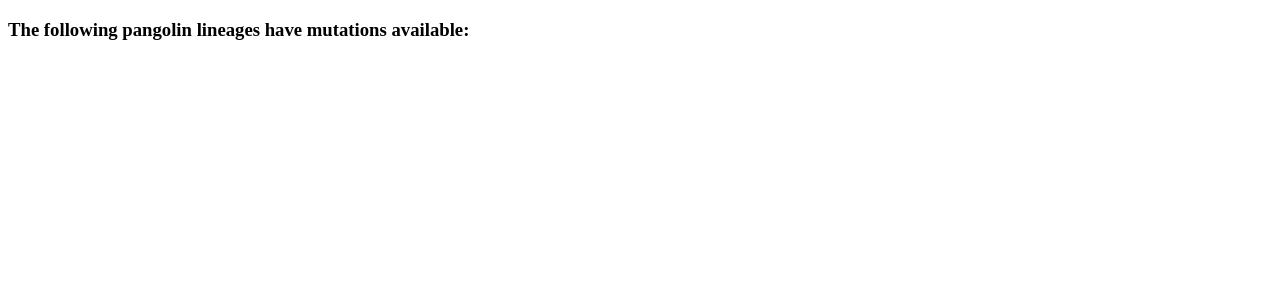
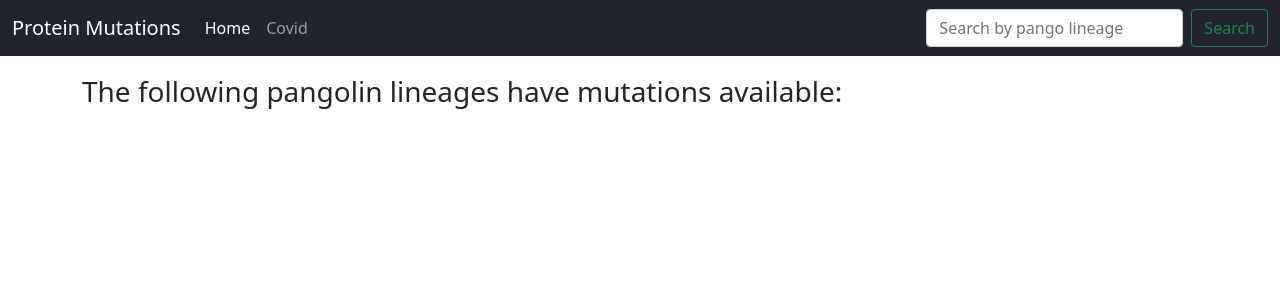
Before and after one commit to fowler-lab/Protein-Mutation-Viewer, a Flask app: page /list/pango in a window 1280 px wide. Shown: the top 300 px of the page. Run offline with Flask 2, Linux system fonts and the light colour scheme; parts of the project's set-up code (start-up, migrations or seed data) failed here and were passed over.

Commit message:
Added CSS + made mutations easier to view

```diff
--- a/app.py
+++ b/app.py
@@ -1,4 +1,4 @@
-from flask import Flask, render_template
+from flask import Flask, render_template, url_for, redirect
 import os.path
 
 
@@ -11,7 +11,16 @@
 MUTATIONS_DIR = "data/mutations/"
 DATASET = pd.read_pickle("data/MUTATIONS-Spike.pkl.gz")
 
-def get_muatation_counts(mutations):
+def get_muatation_counts(mutations, threshold=5):
+    '''Function to get the normalised number of mutations at each amino acid residue
+
+    Args:
+        mutations (list): List of mutations in GARC
+        threshold (int, optional): Threshold to consider a mutation. Defaults to 5
+
+    Returns:
+        dict: Dictionary mapping mutation_index->normalised_count
+    '''
     assert len(mutations) > 0
     mutation_counts = defaultdict(int)
     #Checking for SNPs first
@@ -25,12 +34,19 @@
     max_count = max(mutation_counts.values())
 
     def normalise(count, max_count):
-        return round(0.75* (count / max_count)**2 + 0.25, 2)
+            return round(0.75* (count / max_count)**2 + 0.25, 2)
 
-    mutation_counts = {index: normalise(mutation_counts[index], max_count) for index in mutation_counts.keys()}
+    mutation_counts = {index: normalise(mutation_counts[index], max_count) for index in mutation_counts.keys() if mutation_counts[index] >= threshold}
     return mutation_counts
 
 def write_new_pdb(mutation_counts, filename="out.pdb", reference=REFERENCE_DIR+"6vxx.pdb"):
+    '''Writes a new pdb file with the occupancy field altered appropriately for the mutation_counts
+
+    Args:
+        mutation_counts (dict): Dictionary mapping mutation_index->normalised_count
+        filename (str, optional): Output filename for the resultant pdb file. Defaults to "out.pdb".
+        reference (str, optional): Filename of the reference pdb file. Defaults to REFERENCE_DIR+"6vxx.pdb".
+    '''
     filename = MUTATIONS_DIR+filename
     #Read the reference pdb file
     with open(reference) as f:
@@ -60,19 +76,65 @@
                     line[56:60] = list(str(mutation_counts[int(trim(''.join(line[22:26])))]))
                 else:
                     #Default to 0 if there were no mutations
+                    continue
                     line[56:60] = list("0.00")
                 line = ''.join(line)
             f.write(line)
 
+
+def write_reference_pdb(filename="out.pdb", reference=REFERENCE_DIR+"6vxx.pdb"):
+    '''Writes a new pdb file with the occupancy field altered to be 0 consistently -
+    creating a blank cartoon representation
+
+    Args:
+        filename (str, optional): Output filename for the resultant pdb file. Defaults to "out.pdb".
+        reference (str, optional): Filename of the reference pdb file. Defaults to REFERENCE_DIR+"6vxx.pdb".
+    '''
+    filename = REFERENCE_DIR+filename
+    #Read the reference pdb file
+    with open(reference) as f:
+        ref = [line for line in f]
+
+    def trim(s):
+        '''Takes in a string and returns it without trailing or leading whitespace
+
+        Args:
+            s (str): String
+        '''
+        if s[0] == " ":
+            return trim(s[1:])
+        if s[-1] == " ":
+            return trim(s[:-1])
+        return s
+
+    #Write new file
+    with open(filename, "w") as f:
+        for line in ref:
+            if line[:5] == "ATOM ":
+                line = list(line)
+                line[56:60] = list("0.00")
+                line = ''.join(line)
+            f.write(line)
+
 def run():
+    '''Factory method for the Flask server
+    '''
     app = Flask(__name__, static_url_path='', static_folder='', template_folder='templates')
 
     @app.route("/")
     def index():
+        '''Render the index page
+        '''
+        print(render_template("index.html"))
         return render_template("index.html")
 
-    @app.route("/viewer/pango/<lineage>")
+    @app.route("/viewer/covid/spike/pango/<lineage>")
     def view_lineage(lineage):
+        '''Page for viewing mutations in the covid spike protein
+
+        Args:
+            lineage (str): Name of the pango lineage
+        '''
         #Check if the pdb has already been made, and generate as required
         if not os.path.isfile(MUTATIONS_DIR+lineage+".pdb"):
             try:
@@ -80,10 +142,15 @@
             except AssertionError:
                 #This mutation has no data
                 return "<h3>No data found for lineage "+lineage+"</h3>"
+        if not os.path.isfile(REFERENCE_DIR+"6vxx-blank.pdb"):
+            write_reference_pdb(filename="6vxx-blank.pdb")
+        print(render_template("viewer.html", pdb=lineage))
         return render_template("viewer.html", pdb=lineage)
 
     @app.route("/list/pango")
     def list_lineages():
+        '''Render a page containing a list of pango lineages
+        '''
         lineages = sorted(list(set(DATASET["pango_lineage"])))
         return render_template("pango_list.html", lineages=lineages)
 
--- /dev/null
+++ b/templates/base.html
@@ -0,0 +1,46 @@
+<!DOCTYPE html>
+<head>
+    <title>Protein Mutations</title>
+    <link href="https://cdn.jsdelivr.net/npm/bootstrap@5.0.2/dist/css/bootstrap.min.css" rel="stylesheet" integrity="sha384-EVSTQN3/azprG1Anm3QDgpJLIm9Nao0Yz1ztcQTwFspd3yD65VohhpuuCOmLASjC" crossorigin="anonymous">
+    <script src="https://cdn.jsdelivr.net/npm/bootstrap@5.0.2/dist/js/bootstrap.bundle.min.js" integrity="sha384-MrcW6ZMFYlzcLA8Nl+NtUVF0sA7MsXsP1UyJoMp4YLEuNSfAP+JcXn/tWtIaxVXM" crossorigin="anonymous"></script>
+</head>
+<body>
+    <!-- Navbar  -->
+    <nav class="navbar navbar-expand-md navbar-dark fixed-top bg-dark">
+        <div class="container-fluid">
+          <a class="navbar-brand" href="/">Protein Mutations</a>
+          <button class="navbar-toggler" type="button" data-bs-toggle="collapse" data-bs-target="#navbarCollapse" aria-controls="navbarCollapse" aria-expanded="false" aria-label="Toggle navigation">
+            <span class="navbar-toggler-icon"></span>
+          </button>
+          <div class="collapse navbar-collapse" id="navbarCollapse">
+            <ul class="navbar-nav me-auto mb-2 mb-md-0">
+              <li class="nav-item">
+                <a class="nav-link active" aria-current="page" href="/">Home</a>
+              </li>
+              <li class="nav-item">
+                <a class="nav-link" href="{{ url_for('list_lineages') }}">Covid</a>
+              </li>
+              <!-- <li class="nav-item">
+                <a class="nav-link disabled" href="#" tabindex="-1" aria-disabled="true">Disabled</a>
+              </li> -->
+            </ul>
+            <form class="d-flex" id='nav-search'>
+              <input class="form-control me-2" placeholder="Search by pango lineage" aria-label="Search" id="nav-search-box">
+              <button class="btn btn-outline-success" type="submit">Search</button>
+            </form>
+          </div>
+        </div>
+      </nav>
+      <!-- Script to handle navbar searching -->
+      <script>
+        document.getElementById("nav-search").onsubmit = function(e){
+          window.location.assign('{{ url_for("view_lineage", lineage="", _external=True) }}'+document.getElementById('nav-search-box').value);
+          e.preventDefault();
+          return false;
+        }
+      </script>
+      <!-- Main block -->
+      <div class="container" style="padding-top: 75px;">
+          {% block main %}{% endblock %}
+      </div>
+</body>
--- a/templates/pango_list.html
+++ b/templates/pango_list.html
@@ -1,14 +1,9 @@
-<!DOCTYPE html>
-<head>
-    <title>
-        Protein Mutations
-    </title>
-</head>
-<body>
+{% extends 'base.html' %}
+{% block main %}
     <h3>
         The following pangolin lineages have mutations available:
     </h3>
     {% for lineage in lineages %}
-        <a href="http://localhost:4000/viewer/pango/{{lineage}}">{{lineage}}</a><br>
+        <a href="{{url_for('view_lineage', lineage=lineage)}}">{{lineage}}</a><br>
     {% endfor %}
-</body>
+{% endblock %}
```
Also changed, not shown: templates/index.html (+6 -11 lines), templates/viewer.html (+22 -18 lines), README.md.
